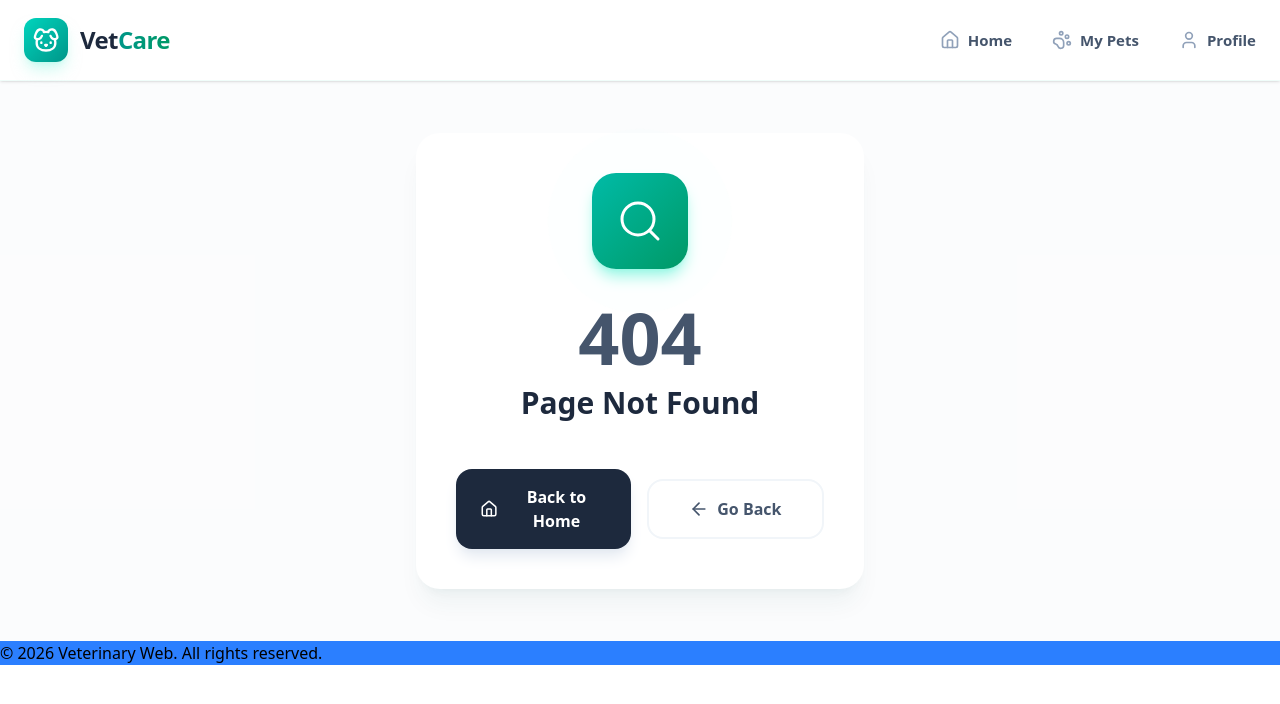
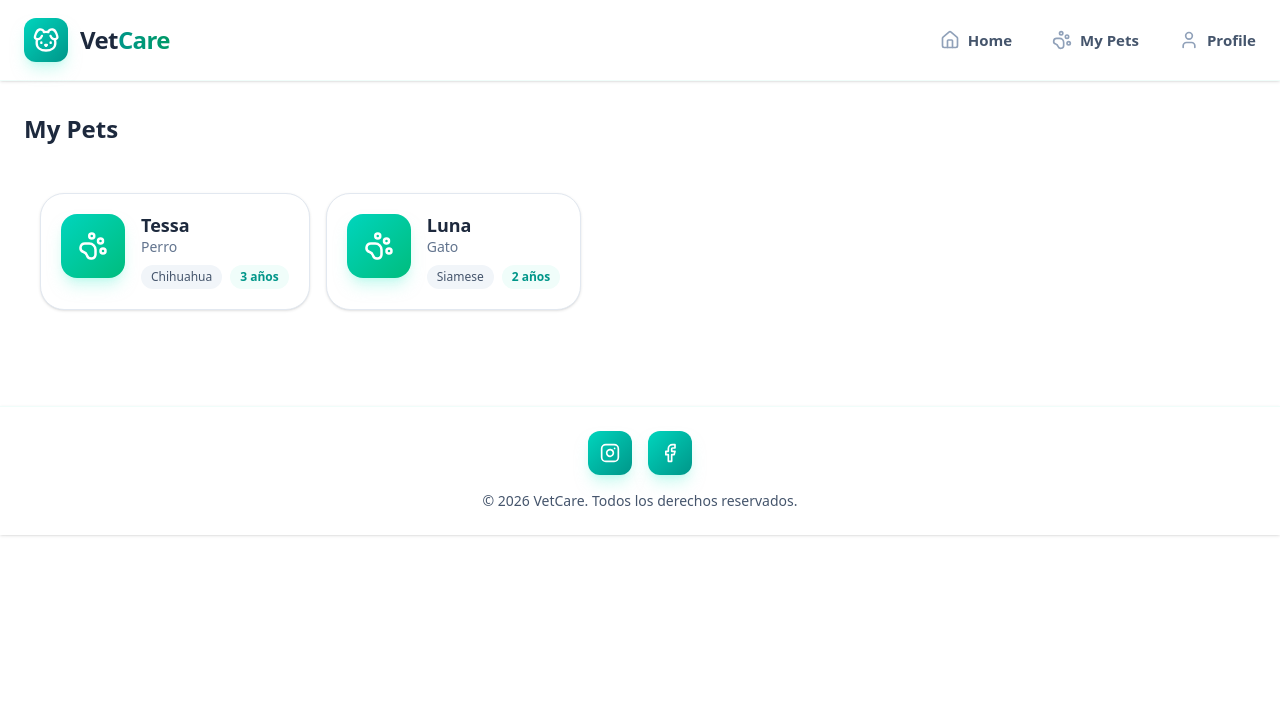
Before and after one commit to keyloor/veterinary-web-react, a React (Vite) app in the folder veterinary/: page /pets in a window 1280 px wide. Before the commit this address had no page. Shown: the top 704 px of the page. Built offline with nearby package versions, Linux system fonts and the light colour scheme.

Commit message:
Footer y lógica relacionada con "My Pets"

```diff
--- a/veterinary/src/App.tsx
+++ b/veterinary/src/App.tsx
@@ -3,6 +3,7 @@ import "./App.css";
 import { Footer } from "./shared/Footer";
 import Header from "./shared/Header";
 import { Home } from "./features/Home/Home";
+import Pets from "./features/pets/Pets";
 import NotFound from "./shared/NotFound";
 
 function App() {
@@ -14,6 +15,9 @@ function App() {
         <Routes>
           <Route path="/" element={<Home />} />
           <Route path="/home" element={<Home />} />
+
+          <Route path="/pets" element={<Pets />} />
+
           <Route path="*" element={<NotFound />} />
         </Routes>
       </main>
--- /dev/null
+++ b/veterinary/src/features/pets/PetCard.tsx
@@ -0,0 +1,69 @@
+import type { Pet } from "../../models/pet.models";
+import { PawPrint } from "lucide-react";
+
+type Props = {
+  pet: Pet;
+  selected?: boolean;
+};
+
+export default function PetCard({ pet, selected }: Props) {
+  return (
+    <div
+      className={`
+        group relative overflow-hidden cursor-pointer
+        p-5 rounded-3xl border transition-all duration-300
+        bg-white shadow-sm
+        hover:shadow-2xl hover:shadow-teal-100/60 hover:-translate-y-1
+        ${selected
+          ? "border-teal-400 ring-2 ring-teal-200"
+          : "border-slate-200 hover:border-teal-300"}
+      `}
+    >
+
+      <div className="absolute inset-0 bg-gradient-to-br from-teal-50/40 to-emerald-50/40 opacity-0 group-hover:opacity-100 transition-opacity" />
+
+      <div className="relative flex items-start gap-4">
+
+        <div className="w-16 h-16 rounded-2xl bg-gradient-to-br from-teal-400 to-emerald-500 flex items-center justify-center text-white shadow-lg shadow-teal-200/50 group-hover:scale-105 transition-transform">
+          <PawPrint size={30} />
+        </div>
+
+        <div className="flex-1">
+          <h3 className="text-lg font-bold text-slate-800 leading-tight">
+            {pet.name}
+          </h3>
+
+          <p className="text-sm text-slate-500 capitalize">
+            {pet.species}
+          </p>
+
+          {(pet.breed || pet.age !== undefined) && (
+            <div className="mt-2 flex flex-wrap gap-2 text-xs">
+              {pet.breed && (
+                <span className="px-2.5 py-1 rounded-full bg-slate-100 text-slate-600 font-medium">
+                  {pet.breed}
+                </span>
+              )}
+
+              {pet.age !== undefined && (
+                <span className="px-2.5 py-1 rounded-full bg-teal-50 text-teal-600 font-semibold">
+                  {pet.age} años
+                </span>
+              )}
+            </div>
+          )}
+        </div>
+      </div>
+
+      {pet.status && (
+        <div className="mt-4">
+          <span className="inline-flex items-center gap-1 text-xs font-semibold px-2.5 py-1 rounded-full bg-emerald-50 text-emerald-600">
+            ● {pet.status}
+          </span>
+        </div>
+      )}
+
+      <div className="absolute bottom-0 left-0 right-0 h-1 bg-gradient-to-r from-teal-400 to-emerald-500 opacity-0 group-hover:opacity-100 transition-opacity" />
+    </div>
+  );
+}
--- /dev/null
+++ b/veterinary/src/features/pets/PetList.tsx
@@ -0,0 +1,19 @@
+import { Link } from "react-router-dom";
+import type { Pet } from "../../models/pet.models";
+import PetCard from "./PetCard";
+
+export default function PetList({ pets }: { pets: Pet[] }) {
+  return (
+    <div className="flex gap-4 overflow-x-auto scrollbar-hide px-4 py-6">
+      {pets.map((pet) => (
+        <Link
+          key={pet.id}
+          to={`/pets/${pet.id}`}
+          className="block"
+        >
+          <PetCard pet={pet} selected={false} />
+        </Link>
+      ))}
+    </div>
+  );
+}
--- /dev/null
+++ b/veterinary/src/features/pets/Pets.tsx
@@ -0,0 +1,70 @@
+/*import { useEffect, useState } from "react";
+import PetList from "./PetList";
+import type { Pet } from "../../models/pet.models";
+import { getPets } from "../../service/pets.service";
+
+export default function Pets() {
+
+    const [pets, setPets] = useState<Pet[]>([]);
+    const [loading, setLoading] = useState(true);
+
+    useEffect(() => {
+        getPets()
+            .then(setPets)
+            .finally(() => setLoading(false));
+    }, []);
+
+    if (loading)
+        return (
+            <div className="min-h-screen flex items-center justify-center">
+                Cargando mascotas...
+            </div>
+        );
+
+    return (
+        <div>
+            <PetList pets={pets} />
+        </div>
+    );
+}
+ */
+
+import { useEffect, useState } from "react";
+import PetList from "./PetList";
+import type { Pet } from "../../models/pet.models";
+export default function Pets() {
+
+  const [pets, setPets] = useState<Pet[]>([]);
+
+  useEffect(() => {
+    const examples: Pet[] = [
+      {
+        id: 1,
+        name: "Tessa",
+        species: "Perro",
+        breed: "Chihuahua",
+        age: 3,
+      },
+      {
+        id: 2,
+        name: "Luna",
+        species: "Gato",
+        breed: "Siamese",
+        age: 2,
+      },
+    ];
+
+    // eslint-disable-next-line react-hooks/set-state-in-effect
+    setPets(examples);
+  }, []);
+
+  return (
+    <div className="container mx-auto px-6 py-8">
+      <h1 className="text-2xl font-bold text-slate-800 mb-6">
+        My Pets
+      </h1>
+
+      <PetList pets={pets} />
+    </div>
+  );
+}
--- /dev/null
+++ b/veterinary/src/models/appointment.models.ts
@@ -0,0 +1,5 @@
+export interface Appointment {
+
+    id: string;
+    date: string;
+}
--- /dev/null
+++ b/veterinary/src/service/pets.service.ts
@@ -0,0 +1,28 @@
+import type { Pet } from "../models/pet.models";
+
+const PETS_URL = "../../data/pets.json";
+
+export async function getPets(): Promise<Pet[]> {
+
+    const response = await fetch(PETS_URL);
+
+    if (!response.ok) {
+        throw new Error(
+            `No se pudo cargar pets.json (status ${response.status})`
+        );
+    }
+
+    const data = await response.json();
+    console.log("Mascotas cargadas", data);
+
+    return data as Pet[];
+}
+
+export async function getPetById(id: string): Promise<Pet | null> {
+
+    const pets = await getPets();
+
+    const found = pets.find((p) => String(p.id) === String(id));
+
+    return found ?? null;
+}
--- a/veterinary/src/shared/Footer.tsx
+++ b/veterinary/src/shared/Footer.tsx
@@ -1,9 +1,30 @@
+import { Facebook, Instagram } from "lucide-react";
+
 export function Footer() {
   return (
-    <>
-      <div className="bg-blue-500">
-        <h1>© 2026 Veterinary Web. All rights reserved.</h1>
+    <footer className="w-full bg-white/80 backdrop-blur-md border-t border-teal-50 shadow-sm mt-10">
+      <div className="container mx-auto px-6 py-6 flex flex-col items-center justify-center gap-4">
+
+        <div className="flex gap-4">
+          <a
+            href=""
+            className="bg-gradient-to-br from-teal-400 to-teal-600 p-3 rounded-xl text-white shadow-lg shadow-teal-200/50 hover:scale-110 active:scale-95 transition-all"
+          >
+            <Instagram size={20} />
+          </a>
+
+          <a
+            href=""
+            className="bg-gradient-to-br from-teal-400 to-teal-600 p-3 rounded-xl text-white shadow-lg shadow-teal-200/50 hover:scale-110 active:scale-95 transition-all"
+          >
+            <Facebook size={20} />
+          </a>
+        </div>
+
+        <p className="text-sm text-slate-600 text-center font-medium">
+          © 2026 VetCare. Todos los derechos reservados.
+        </p>
       </div>
-    </>
+    </footer>
   );
 }
```
Also changed, not shown: veterinary/src/models/pet.models.ts (added, +17 -0 lines), veterinary/src/models/vaccine.models.ts (added, +7 -0 lines).
